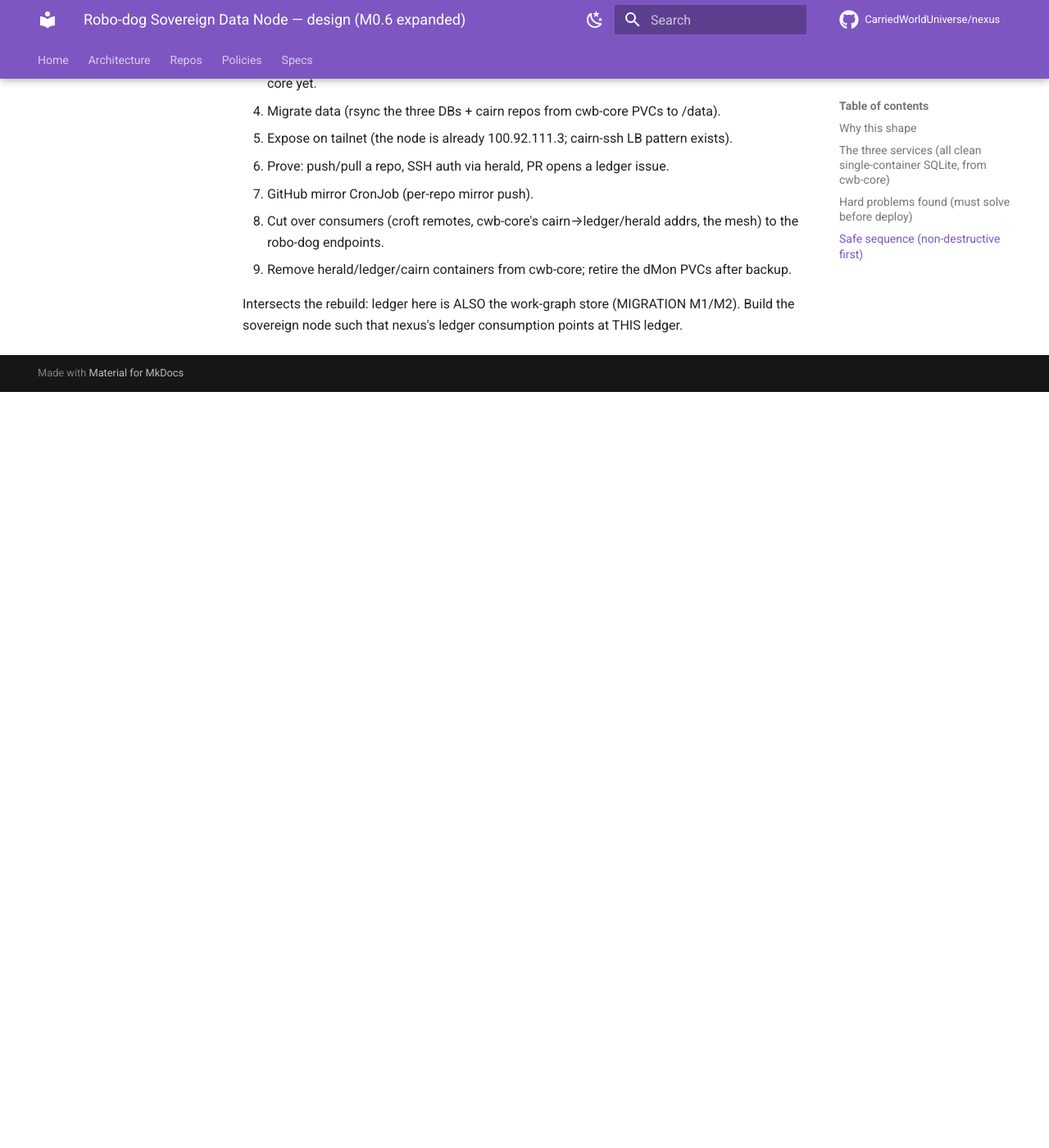
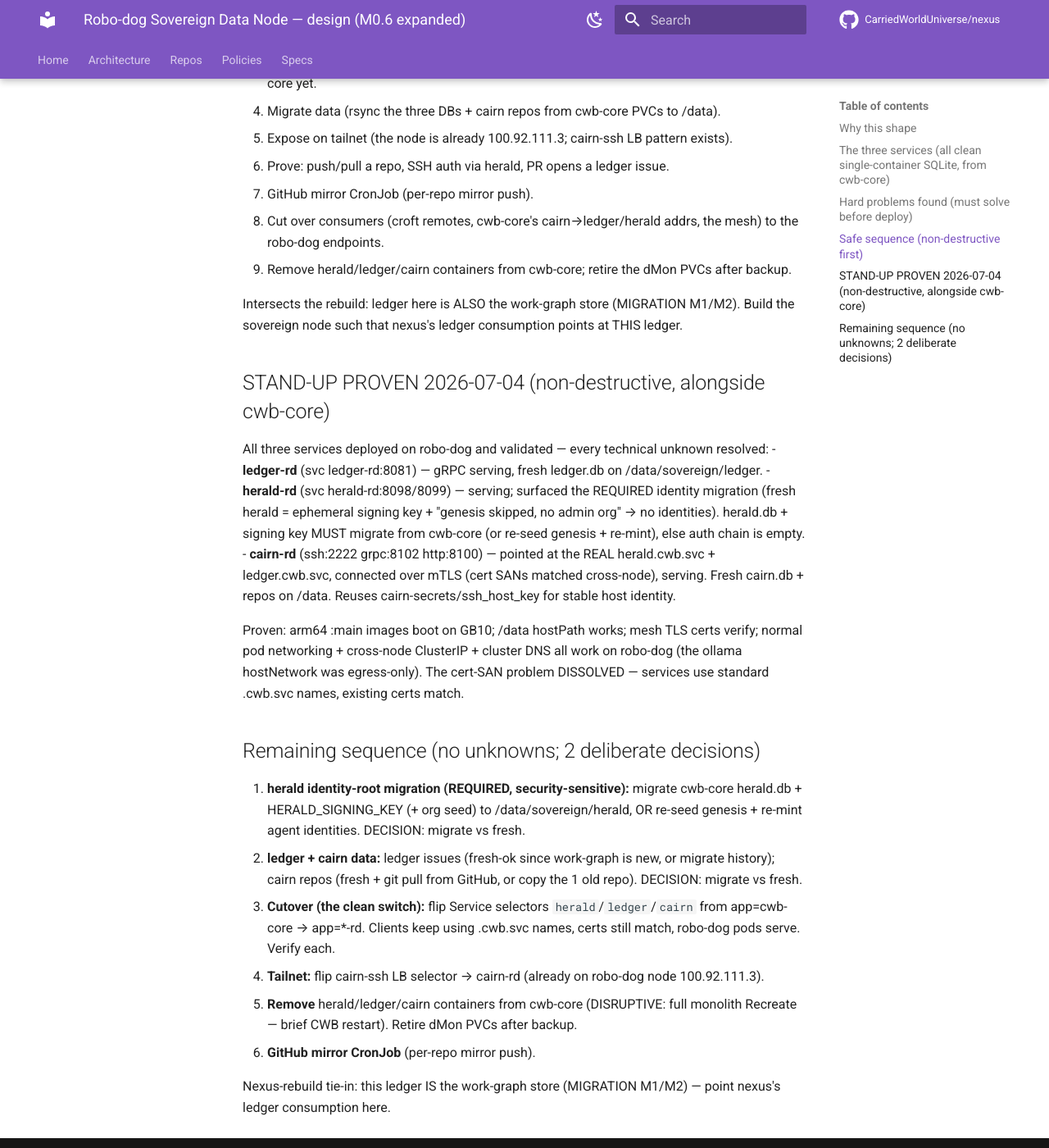
Before and after one commit to CarriedWorldUniverse/nexus, an MkDocs documentation site: the page built from docs/network/SOVEREIGN-DATA-NODE.md, in a window 1280 px wide and 1400 px high, scrolled down 1822 px. Shown: the whole window at 82% size. Built offline with MkDocs 1.6.1 and Material for MkDocs 9.7.7, drawn with Linux system fonts in a browser that asks for light colours; comment, search, counter and statistics services are not loaded; before the commit the page ends 2300 px from its top, so only the background shows below that.

Commit message:
sovereign data node STAND-UP PROVEN: all 3 services (ledger-rd/herald-rd/cairn-rd) boot + serve on robo-dog arm64 alongside cwb-core, non-destructive. cairn connected to real herald/ledger over mTLS. Every unknown resolved (arm64, hostPath, certs, networking). Remaining: herald identity migration (required), data decisions, service-selector cutover, mirror.
Co-Authored-By: Claude Fable 5 <noreply@anthropic.com>

Change-Id: zuwolnymsyzspnskmqrmlxwqzunqlylxnkzovswtqzoxsqtlwpytnxwrolltvrqzx

```diff
--- a/docs/network/SOVEREIGN-DATA-NODE.md
+++ b/docs/network/SOVEREIGN-DATA-NODE.md
@@ -34,3 +34,22 @@ herald/ledger being dependency-free makes them trivially relocatable; cairn slot
 9. Remove herald/ledger/cairn containers from cwb-core; retire the dMon PVCs after backup.
 
 Intersects the rebuild: ledger here is ALSO the work-graph store (MIGRATION M1/M2). Build the sovereign node such that nexus's ledger consumption points at THIS ledger.
+
+## STAND-UP PROVEN 2026-07-04 (non-destructive, alongside cwb-core)
+
+All three services deployed on robo-dog and validated — every technical unknown resolved:
+- **ledger-rd** (svc ledger-rd:8081) — gRPC serving, fresh ledger.db on /data/sovereign/ledger.
+- **herald-rd** (svc herald-rd:8098/8099) — serving; surfaced the REQUIRED identity migration (fresh herald = ephemeral signing key + "genesis skipped, no admin org" → no identities). herald.db + signing key MUST migrate from cwb-core (or re-seed genesis + re-mint), else auth chain is empty.
+- **cairn-rd** (ssh:2222 grpc:8102 http:8100) — pointed at the REAL herald.cwb.svc + ledger.cwb.svc, connected over mTLS (cert SANs matched cross-node), serving. Fresh cairn.db + repos on /data. Reuses cairn-secrets/ssh_host_key for stable host identity.
+
+Proven: arm64 :main images boot on GB10; /data hostPath works; mesh TLS certs verify; normal pod networking + cross-node ClusterIP + cluster DNS all work on robo-dog (the ollama hostNetwork was egress-only). The cert-SAN problem DISSOLVED — services use standard .cwb.svc names, existing certs match.
+
+## Remaining sequence (no unknowns; 2 deliberate decisions)
+1. **herald identity-root migration (REQUIRED, security-sensitive):** migrate cwb-core herald.db + HERALD_SIGNING_KEY (+ org seed) to /data/sovereign/herald, OR re-seed genesis + re-mint agent identities. DECISION: migrate vs fresh.
+2. **ledger + cairn data:** ledger issues (fresh-ok since work-graph is new, or migrate history); cairn repos (fresh + git pull from GitHub, or copy the 1 old repo). DECISION: migrate vs fresh.
+3. **Cutover (the clean switch):** flip Service selectors `herald`/`ledger`/`cairn` from app=cwb-core → app=*-rd. Clients keep using .cwb.svc names, certs still match, robo-dog pods serve. Verify each.
+4. **Tailnet:** flip cairn-ssh LB selector → cairn-rd (already on robo-dog node 100.92.111.3).
+5. **Remove** herald/ledger/cairn containers from cwb-core (DISRUPTIVE: full monolith Recreate — brief CWB restart). Retire dMon PVCs after backup.
+6. **GitHub mirror CronJob** (per-repo mirror push).
+
+Nexus-rebuild tie-in: this ledger IS the work-graph store (MIGRATION M1/M2) — point nexus's ledger consumption here.
```
